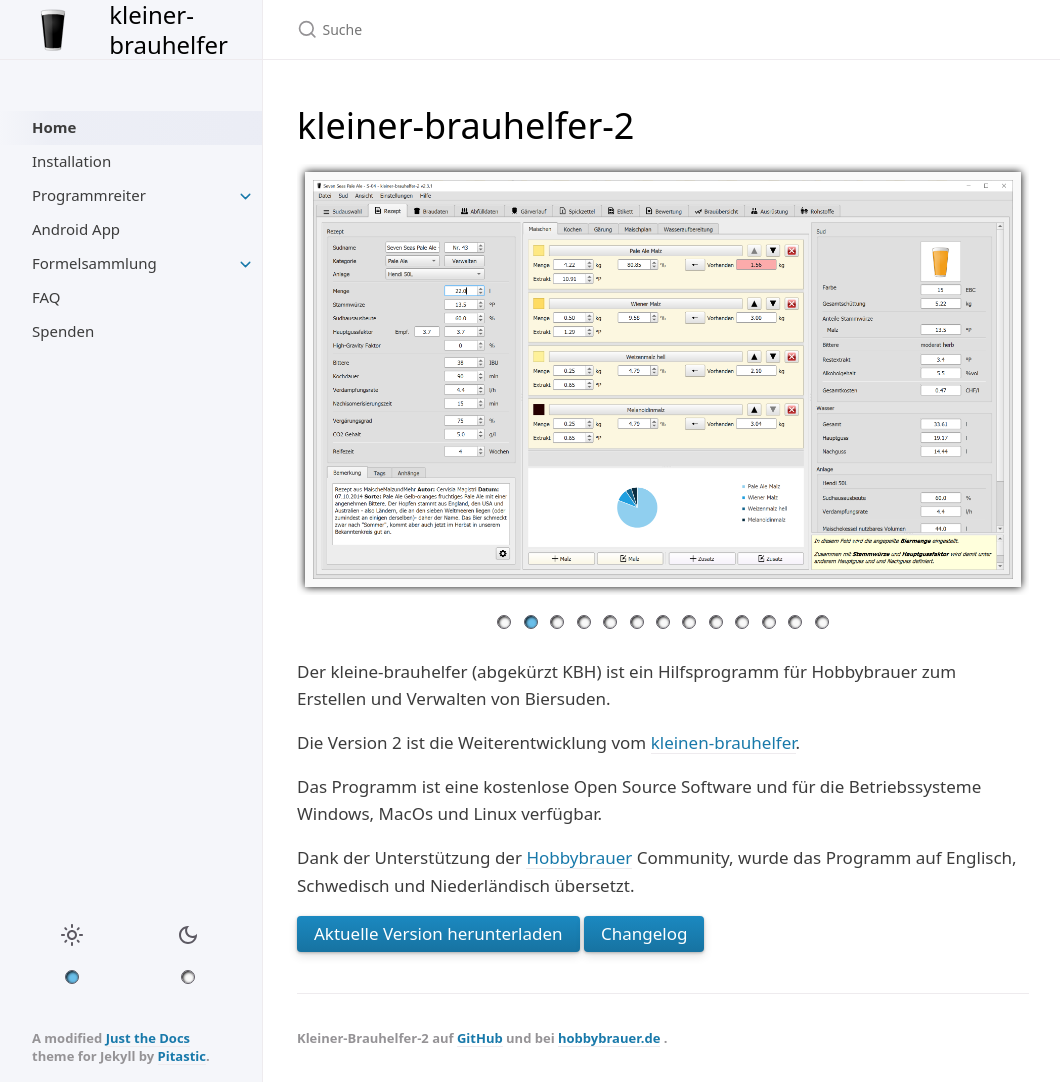
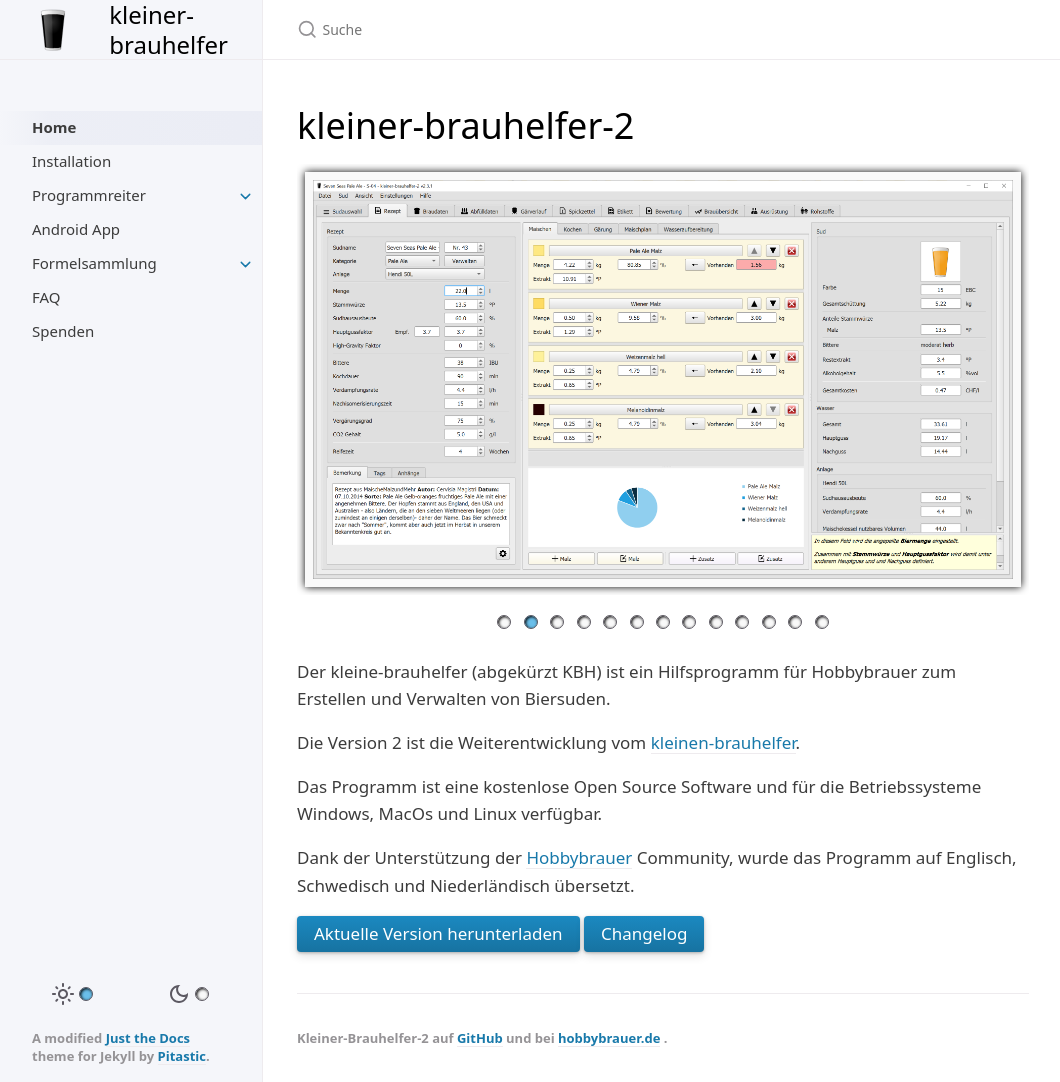
Before and after one commit to kleiner-brauhelfer/kleiner-brauhelfer.github.io, a Jekyll site: the page built from index.md, in a window 1280 px wide and 1082 px high. Shown: the whole window, without its empty margins (109-1169 px from the left). Built offline with Jekyll 4.4.1, drawn with Linux system fonts in a browser that asks for light colours.

Commit message:
Theme Switcher kompakter

```diff
--- a/_layouts/default.html
+++ b/_layouts/default.html
@@ -66,20 +66,16 @@ layout: table_wrappers
       {% endif %}
     </nav>
     <!-- Theme Switcher -->
-    <div class="site-nav" id="theme-switch-container">
+    <div class="site-theme-switch" id="theme-switch-container">
       <div class="w3-container w3-center w3-cell-row">
-      <div class="w3-container w3-cell theme-switcher active" data-theme="light">
-        <p>
+        <div class="w3-container w3-cell theme-switcher active" data-theme="light">
           <svg class="svg-icon" xmlns="http://www.w3.org/2000/svg" enable-background="new 0 0 24 24" height="24px" viewBox="0 0 24 24" width="24px" fill="#5c5962"><rect fill="none" height="24" width="24"/><path d="M12,9c1.65,0,3,1.35,3,3s-1.35,3-3,3s-3-1.35-3-3S10.35,9,12,9 M12,7c-2.76,0-5,2.24-5,5s2.24,5,5,5s5-2.24,5-5 S14.76,7,12,7L12,7z M2,13l2,0c0.55,0,1-0.45,1-1s-0.45-1-1-1l-2,0c-0.55,0-1,0.45-1,1S1.45,13,2,13z M20,13l2,0c0.55,0,1-0.45,1-1 s-0.45-1-1-1l-2,0c-0.55,0-1,0.45-1,1S19.45,13,20,13z M11,2v2c0,0.55,0.45,1,1,1s1-0.45,1-1V2c0-0.55-0.45-1-1-1S11,1.45,11,2z M11,20v2c0,0.55,0.45,1,1,1s1-0.45,1-1v-2c0-0.55-0.45-1-1-1C11.45,19,11,19.45,11,20z M5.99,4.58c-0.39-0.39-1.03-0.39-1.41,0 c-0.39,0.39-0.39,1.03,0,1.41l1.06,1.06c0.39,0.39,1.03,0.39,1.41,0s0.39-1.03,0-1.41L5.99,4.58z M18.36,16.95 c-0.39-0.39-1.03-0.39-1.41,0c-0.39,0.39-0.39,1.03,0,1.41l1.06,1.06c0.39,0.39,1.03,0.39,1.41,0c0.39-0.39,0.39-1.03,0-1.41 L18.36,16.95z M19.42,5.99c0.39-0.39,0.39-1.03,0-1.41c-0.39-0.39-1.03-0.39-1.41,0l-1.06,1.06c-0.39,0.39-0.39,1.03,0,1.41 s1.03,0.39,1.41,0L19.42,5.99z M7.05,18.36c0.39-0.39,0.39-1.03,0-1.41c-0.39-0.39-1.03-0.39-1.41,0l-1.06,1.06 c-0.39,0.39-0.39,1.03,0,1.41s1.03,0.39,1.41,0L7.05,18.36z"/></svg>
-        </p>
           <div class="dot-mark">&nbsp;</div>
-      </div>
-      <div class="w3-container w3-cell theme-switcher" data-theme="night">
-        <p>
+        </div>
+        <div class="w3-container w3-cell theme-switcher" data-theme="night">
           <svg class="svg-icon" xmlns="http://www.w3.org/2000/svg" enable-background="new 0 0 24 24" height="24px" viewBox="0 0 24 24" width="24px" fill="#5c5962"><rect fill="none" height="24" width="24"/><path d="M9.37,5.51C9.19,6.15,9.1,6.82,9.1,7.5c0,4.08,3.32,7.4,7.4,7.4c0.68,0,1.35-0.09,1.99-0.27C17.45,17.19,14.93,19,12,19 c-3.86,0-7-3.14-7-7C5,9.07,6.81,6.55,9.37,5.51z M12,3c-4.97,0-9,4.03-9,9s4.03,9,9,9s9-4.03,9-9c0-0.46-0.04-0.92-0.1-1.36 c-0.98,1.37-2.58,2.26-4.4,2.26c-2.98,0-5.4-2.42-5.4-5.4c0-1.81,0.89-3.42,2.26-4.4C12.92,3.04,12.46,3,12,3L12,3z"/></svg>
-        </p>
-        <div class="dot-mark">&nbsp;</div>
-      </div>
+          <div class="dot-mark">&nbsp;</div>
+        </div>
       </div>
     </div>
     <!-- / Theme Switcher -->
--- a/_sass/layout.scss
+++ b/_sass/layout.scss
@@ -72,6 +72,7 @@
 }
 
 .site-nav,
+.site-theme-switch,
 .site-header,
 .site-footer {
   width: 100%;
@@ -94,6 +95,18 @@
     padding-bottom: $gutter-spacing-sm;
     overflow-y: auto;
     flex: 1 1 auto;
+  }
+}
+
+.site-theme-switch {
+  display: none;
+
+  &.nav-open {
+    display: block;
+  }
+  @include mq(md) {
+    display: block;
+    padding-top: $sp-4;
   }
 }
 
--- a/_sass/print.scss
+++ b/_sass/print.scss
@@ -6,6 +6,7 @@
   #edit-this-page,
   #back-to-top,
   .site-nav,
+  .site-theme-switch,
   .main-header {
     display: none !important;
   }
```
